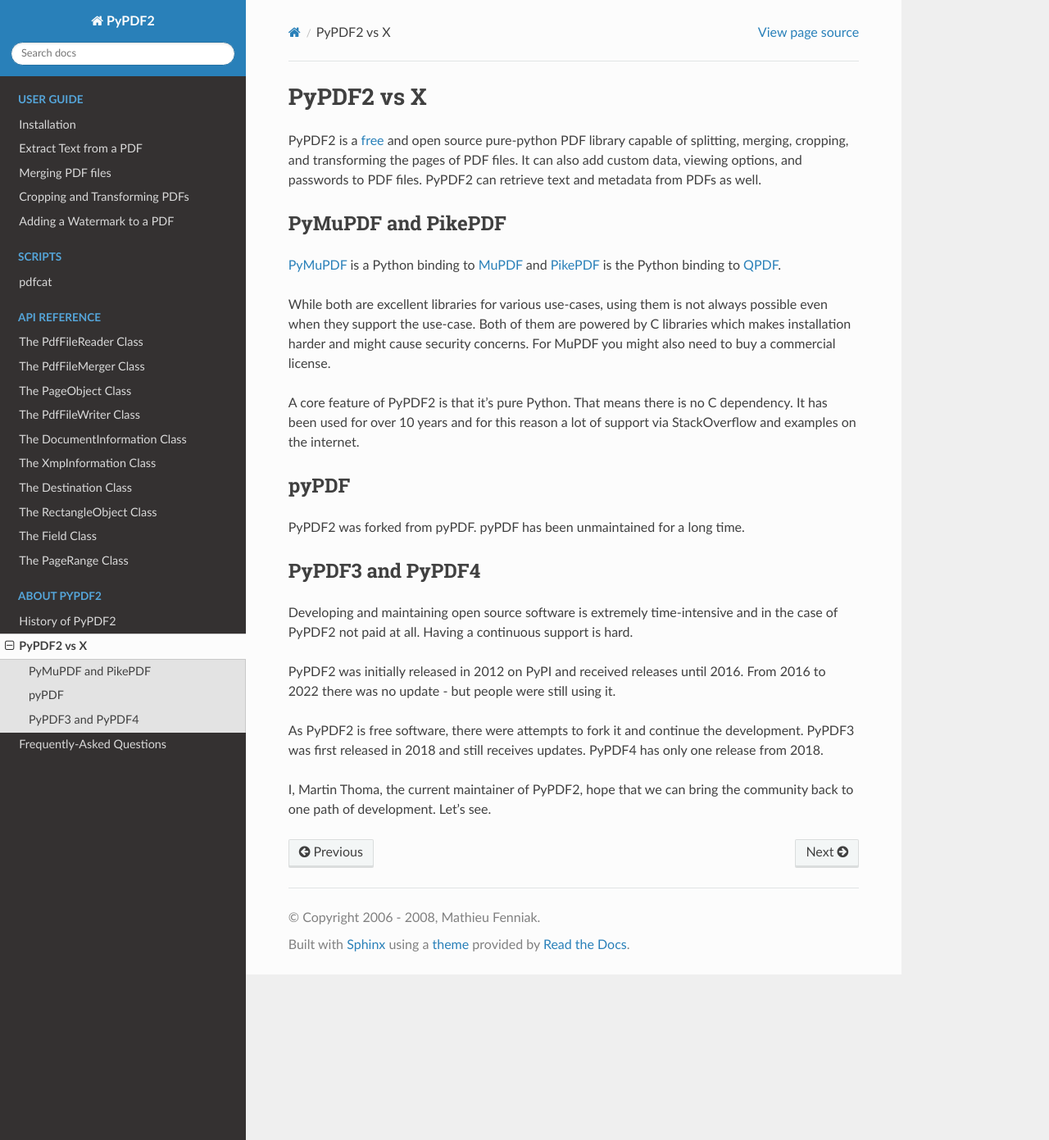
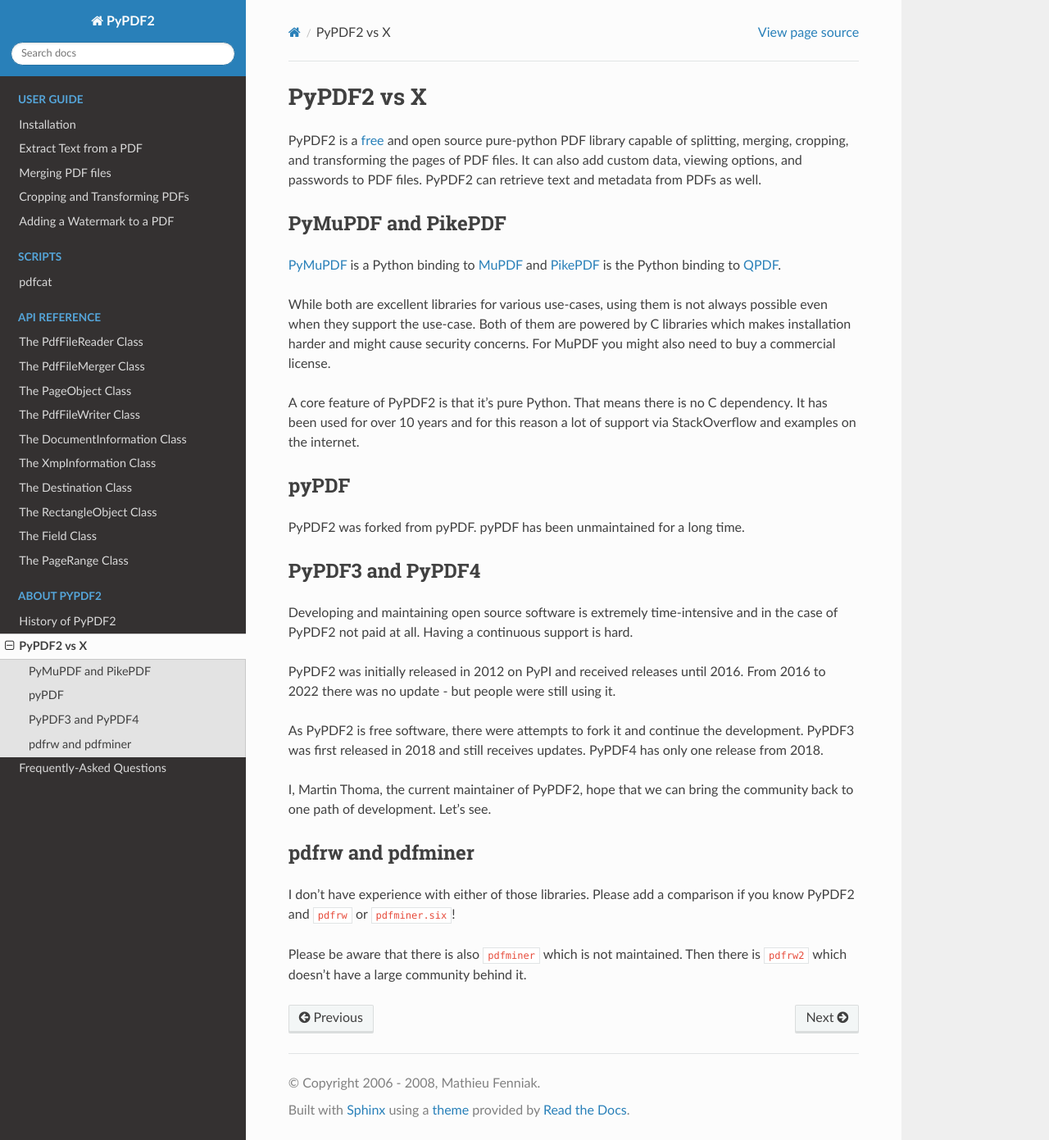
Before and after one commit to Keye-mcp/pypdf-state_004, a Sphinx documentation site: the page built from docs/user/comparisons.md, in a window 1280 px wide and 1391 px high. Shown: the whole window at 82% size. Built offline with Sphinx 7.4.7 and the Read the Docs theme 2.0.0, drawn with Linux system fonts in a browser that asks for light colours.

Commit message:
DOC: Add pdfrw + pdfminer to comparisons

```diff
--- a/docs/user/comparisons.md
+++ b/docs/user/comparisons.md
@@ -47,3 +47,15 @@
   [MuPDF]: https://mupdf.com/
   [PikePDF]: https://pypi.org/project/pikepdf/
   [QPDF]: https://github.com/qpdf/qpdf
+
+
+## pdfrw and pdfminer
+
+I don't have experience with either of those libraries. Please add a
+comparison if you know PyPDF2 and [`pdfrw`](https://pypi.org/project/pdfrw/) or
+[`pdfminer.six`](https://pypi.org/project/pdfminer.six/)!
+
+Please be aware that there is also
+[`pdfminer`](https://pypi.org/project/pdfminer/) which is not maintained.
+Then there is [`pdfrw2`](https://pypi.org/project/pdfrw2/) which doesn't have
+a large community behind it.
```
